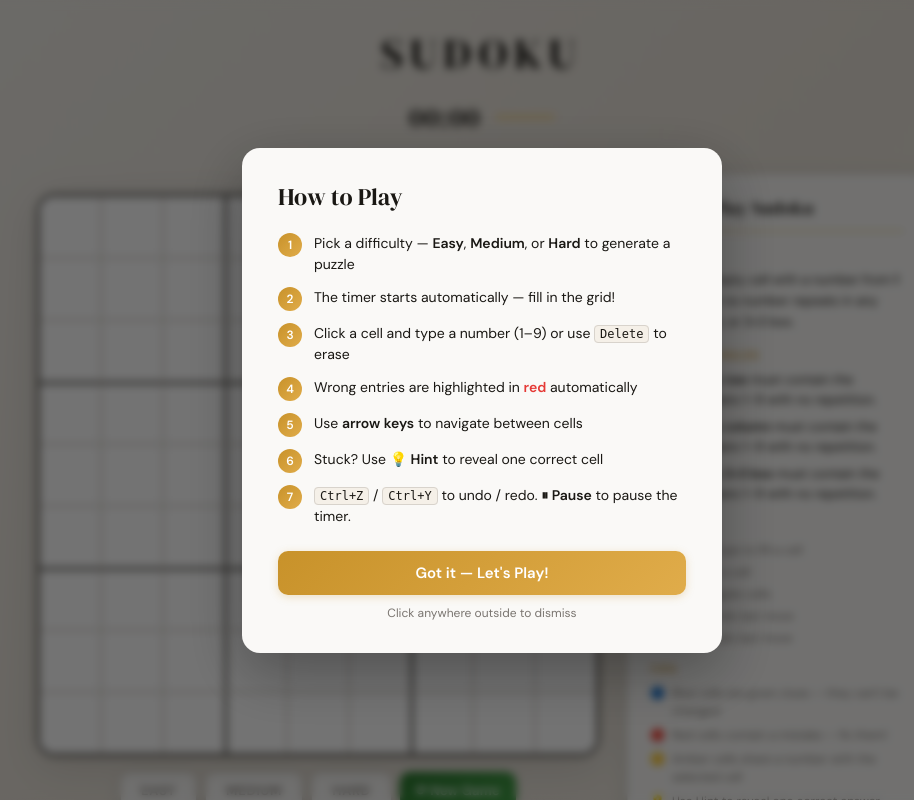
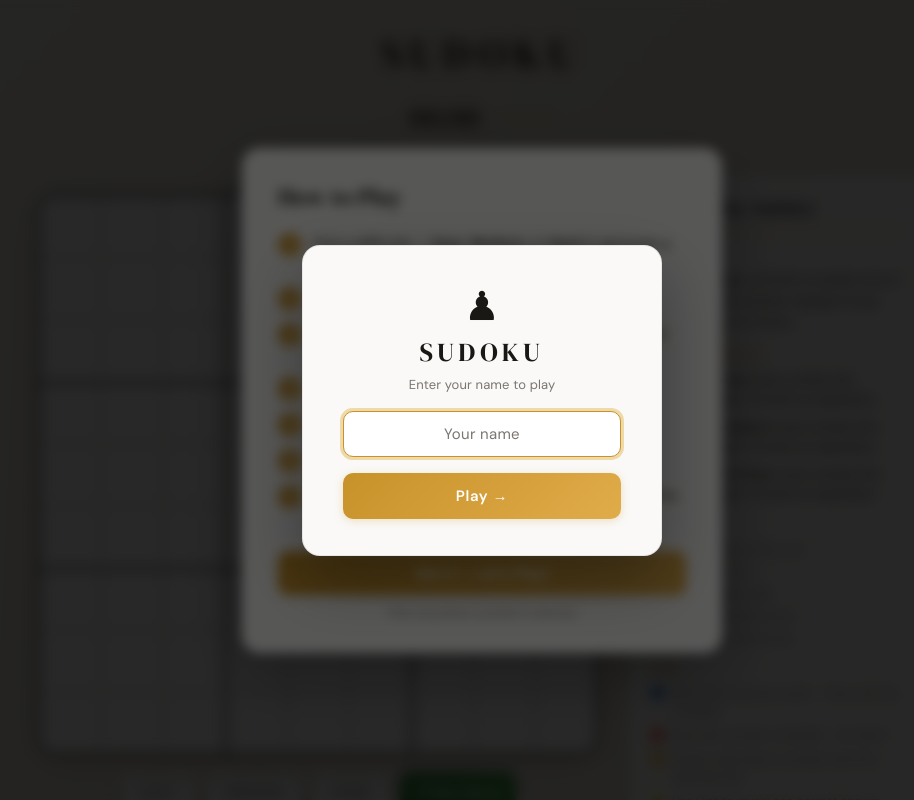
Before and after one commit to vishalvenkateshtech-glitch/sudoku-solver, a Flask app: template templates/index.html in a window 1280 px wide. Shown: the whole page, without its empty margins (158-1072 px from the left). Run offline with Flask 3, Linux system fonts and the light colour scheme; the template is opened without the code that fills it, so the values that code supplies are empty.

Commit message:
some chanages

```diff
--- a/static/app.js
+++ b/static/app.js
@@ -1,3 +1,36 @@
+// ── Login ─────────────────────────────────────────────────────────────────────
+function handleLogin() {
+    const input = document.getElementById('loginInput');
+    const name  = input.value.trim();
+    if (!name) {
+        input.classList.add('login-error');
+        input.placeholder = 'Please enter your name!';
+        input.focus();
+        setTimeout(() => {
+            input.classList.remove('login-error');
+            input.placeholder = 'Your name';
+        }, 1200);
+        return;
+    }
+    // Dismiss login overlay
+    document.getElementById('login-overlay').classList.add('login-hidden');
+    // Show username chip
+    document.getElementById('usernameDisplay').textContent = name;
+    document.getElementById('userAvatar').textContent = name.charAt(0).toUpperCase();
+    document.getElementById('user-chip').style.display = 'flex';
+}
+
+// Allow pressing Enter in the login input
+document.addEventListener('DOMContentLoaded', () => {
+    const loginInput = document.getElementById('loginInput');
+    if (loginInput) {
+        loginInput.addEventListener('keydown', e => {
+            if (e.key === 'Enter') handleLogin();
+        });
+        loginInput.focus();
+    }
+});
+
 let grid = document.getElementById("grid");
 
 let solution          = null;
--- a/static/style.css
+++ b/static/style.css
@@ -749,3 +749,143 @@ h1 {
     opacity: 0.88;
     transform: translateY(-1px);
 }
+/* ══════════════════════════════════════════
+   Login overlay
+══════════════════════════════════════════ */
+.login-overlay {
+    position: fixed;
+    inset: 0;
+    background: rgba(0,0,0,0.65);
+    backdrop-filter: blur(6px);
+    z-index: 200;
+    display: flex;
+    align-items: center;
+    justify-content: center;
+    padding: 20px;
+}
+.login-overlay.login-hidden { display: none; }
+
+.login-card {
+    background: var(--bg-card);
+    border-radius: var(--radius-card);
+    padding: 40px 40px 36px;
+    max-width: 360px;
+    width: 100%;
+    box-shadow: 0 24px 64px rgba(0,0,0,0.35);
+    display: flex;
+    flex-direction: column;
+    align-items: center;
+    gap: 6px;
+    border: 1px solid var(--border-card);
+}
+
+.login-logo {
+    font-size: 40px;
+    margin-bottom: 2px;
+    line-height: 1;
+}
+
+.login-title {
+    font-family: 'DM Serif Display', serif;
+    font-size: 26px;
+    font-weight: 400;
+    letter-spacing: 0.18em;
+    color: var(--text-primary);
+    margin-bottom: 0;
+}
+
+.login-subtitle {
+    font-size: 13px;
+    color: var(--text-muted);
+    margin-bottom: 12px;
+    letter-spacing: 0.01em;
+}
+
+.login-field {
+    width: 100%;
+    margin-bottom: 10px;
+}
+
+.login-input {
+    width: 100%;
+    padding: 12px 16px;
+    font-family: 'DM Sans', sans-serif;
+    font-size: 15px;
+    font-weight: 500;
+    border: 1.5px solid var(--border-cell);
+    border-radius: var(--radius-btn);
+    background: var(--bg-cell);
+    color: var(--text-primary);
+    outline: none;
+    transition: border-color 0.2s, box-shadow 0.2s;
+    text-align: center;
+    letter-spacing: 0.02em;
+}
+.login-input::placeholder { color: var(--text-muted); font-weight: 400; }
+.login-input:focus {
+    border-color: var(--accent);
+    box-shadow: 0 0 0 3px var(--accent-light);
+}
+
+.login-btn {
+    width: 100%;
+    padding: 13px;
+    font-family: 'DM Sans', sans-serif;
+    font-size: 15px;
+    font-weight: 600;
+    border: none;
+    border-radius: var(--radius-btn);
+    background: var(--gradient-btn);
+    color: white;
+    cursor: pointer;
+    box-shadow: var(--shadow-btn);
+    transition: opacity 0.2s, transform 0.15s;
+    letter-spacing: 0.04em;
+}
+.login-btn:hover { opacity: 0.88; transform: translateY(-1px); }
+.login-btn:active { transform: translateY(0); }
+
+/* ══════════════════════════════════════════
+   Username chip in header
+══════════════════════════════════════════ */
+.user-chip {
+    position: absolute;
+    left: 0;
+    display: flex;
+    align-items: center;
+    gap: 7px;
+    background: var(--bg-card);
+    border: 1.5px solid var(--border-cell);
+    border-radius: 20px;
+    padding: 5px 12px 5px 5px;
+    font-size: 13px;
+    font-weight: 600;
+    color: var(--text-primary);
+    box-shadow: var(--shadow-card);
+    cursor: default;
+    transition: border-color 0.2s;
+    max-width: 130px;
+    overflow: hidden;
+}
+.user-chip:hover { border-color: var(--accent); }
+
+.user-avatar {
+    width: 26px;
+    height: 26px;
+    border-radius: 50%;
+    background: var(--gradient-btn);
+    color: white;
+    font-size: 12px;
+    font-weight: 700;
+    display: flex;
+    align-items: center;
+    justify-content: center;
+    flex-shrink: 0;
+    text-transform: uppercase;
+}
+
+#usernameDisplay {
+    white-space: nowrap;
+    overflow: hidden;
+    text-overflow: ellipsis;
+}
--- a/templates/index.html
+++ b/templates/index.html
@@ -38,6 +38,27 @@
 
 <div class="grain"></div>
 
+<!-- ── Login overlay ── -->
+<div id="login-overlay" class="login-overlay">
+    <div class="login-card">
+        <div class="login-logo">♟</div>
+        <h2 class="login-title">SUDOKU</h2>
+        <p class="login-subtitle">Enter your name to play</p>
+        <div class="login-field">
+            <input
+                type="text"
+                id="loginInput"
+                class="login-input"
+                placeholder="Your name"
+                maxlength="24"
+                autocomplete="off"
+                spellcheck="false"
+            >
+        </div>
+        <button class="login-btn" onclick="handleLogin()">Play →</button>
+    </div>
+</div>
+
 <!-- ── Onboarding overlay ── -->
 <div id="onboarding" class="onboarding-overlay">
     <div class="onboarding-card">
@@ -60,6 +81,10 @@
 
     <header>
         <h1>SUDOKU</h1>
+        <div id="user-chip" class="user-chip" style="display:none">
+            <span class="user-avatar" id="userAvatar"></span>
+            <span id="usernameDisplay"></span>
+        </div>
         <div class="header-actions">
             <button class="install-btn" id="installBtn" style="display:none" title="Install App">
                 ⬇ Install
```
